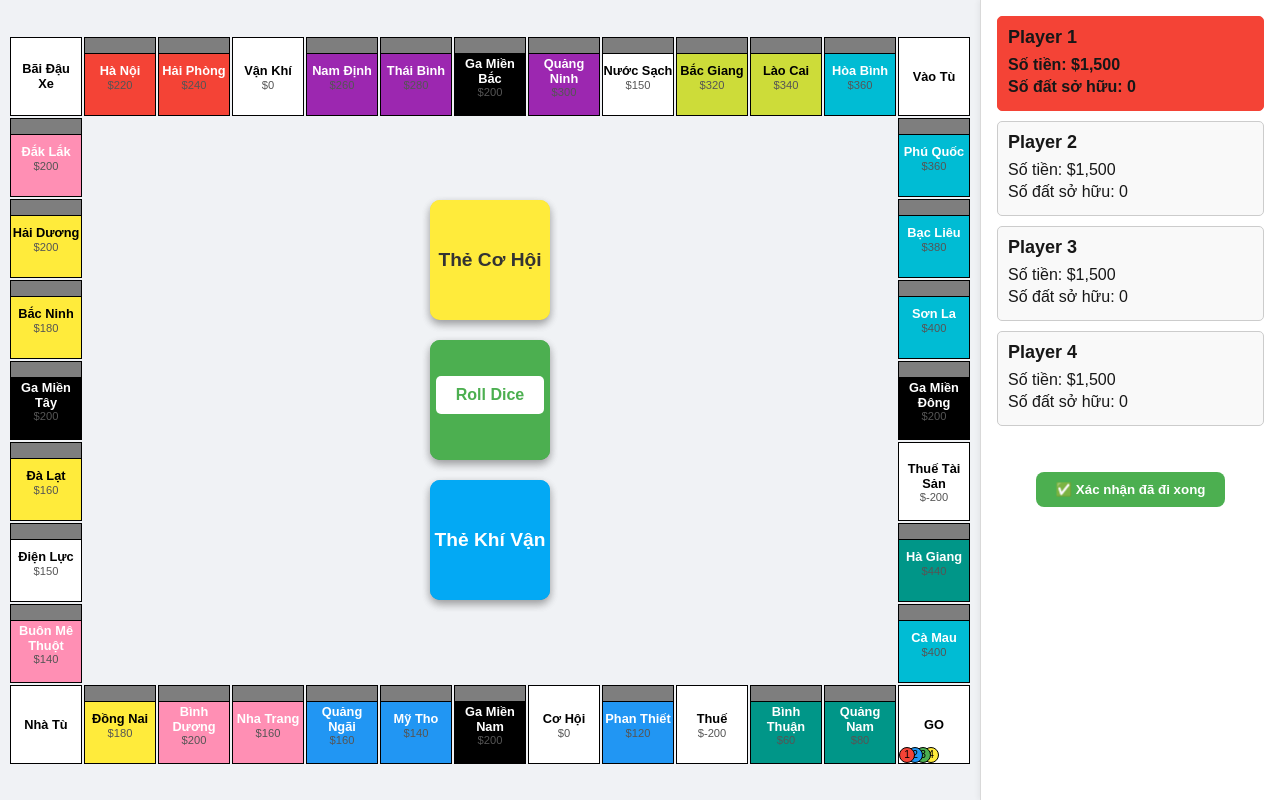
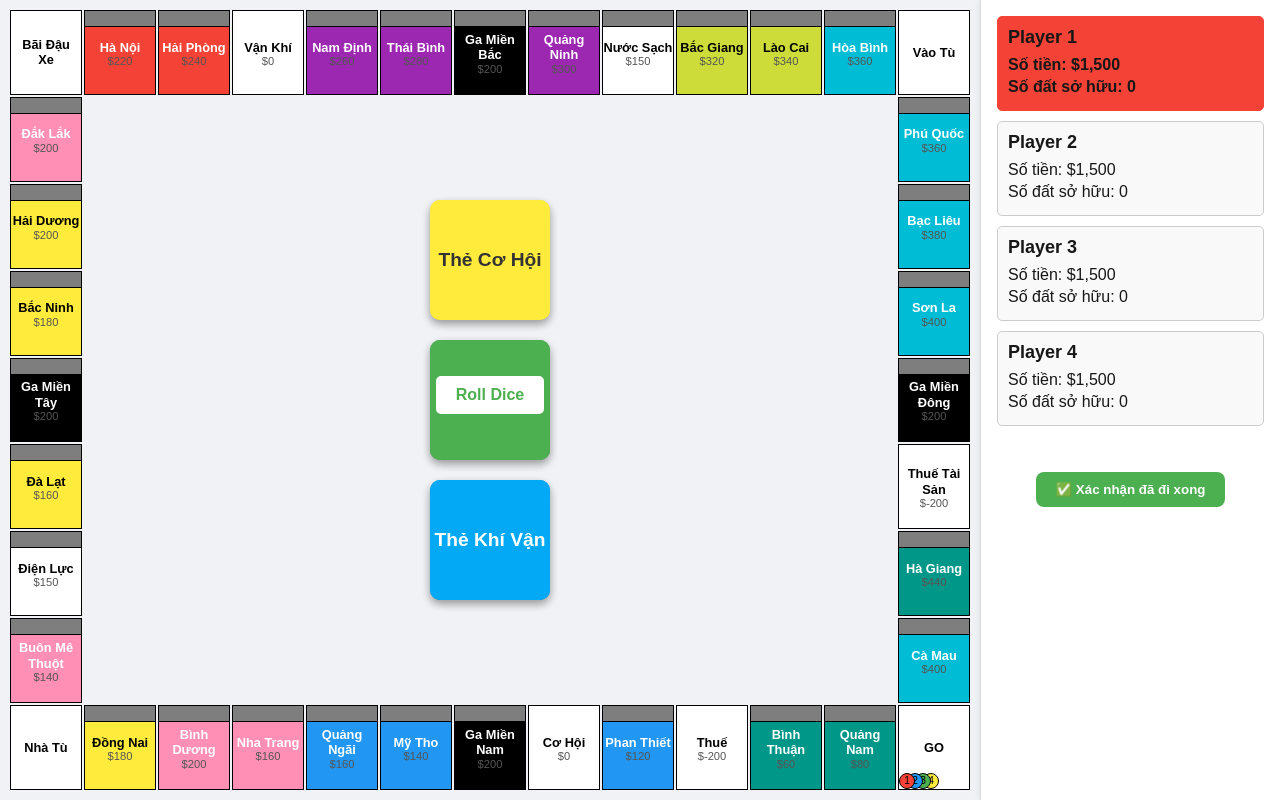
Before and after one commit to vinh180201/monopoly-frontend, a Next.js app: page / in a window 1280 px wide. Built offline with nearby package versions, Linux system fonts and the light colour scheme.

Commit message:
fix: board ui

```diff
--- a/components/MonopolyBoard/MonopolyBoard.module.css
+++ b/components/MonopolyBoard/MonopolyBoard.module.css
@@ -16,12 +16,12 @@
   display: grid;
   grid-template-rows: repeat(9, 1fr); /* 8 hàng */
   grid-template-columns: repeat(13, minmax(40px, 1fr)); /* 12 cột với chiều rộng tối thiểu là 40px */
+  height: 100%;
   width: 100%;
-  max-width: 100%;
   min-width: 780px;
-  height: auto;
-  max-height: 100%;
-  max-width: 100%;
+  max-width: 1310px; /* Giới hạn chiều rộng tối đa */
+  max-height: 910px; /* Giới hạn chiều cao tối đa */
+  aspect-ratio: 13 / 9; /* Giữ tỷ lệ 13:9 */
   gap: 2px; /* Giảm khoảng cách giữa các ô */
   box-sizing: border-box;
 }
```
